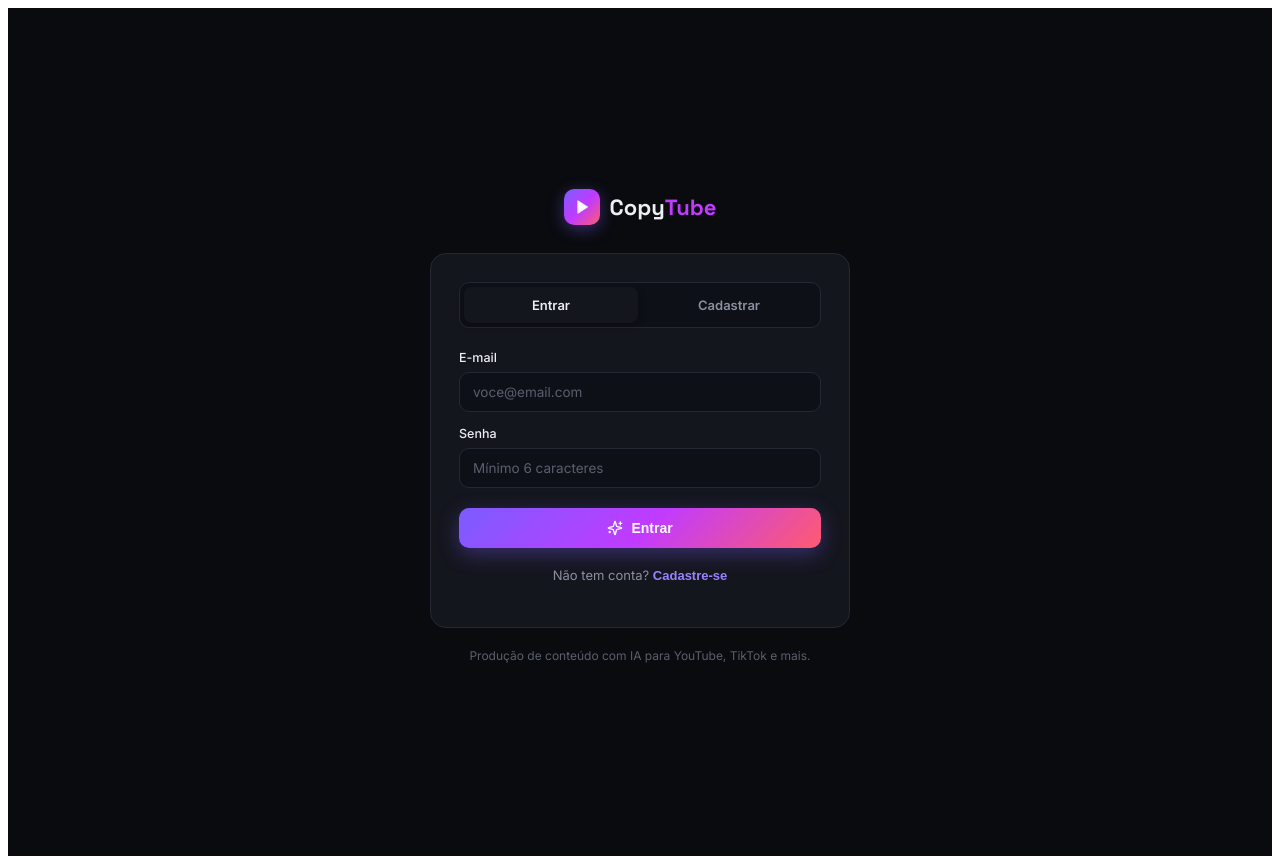
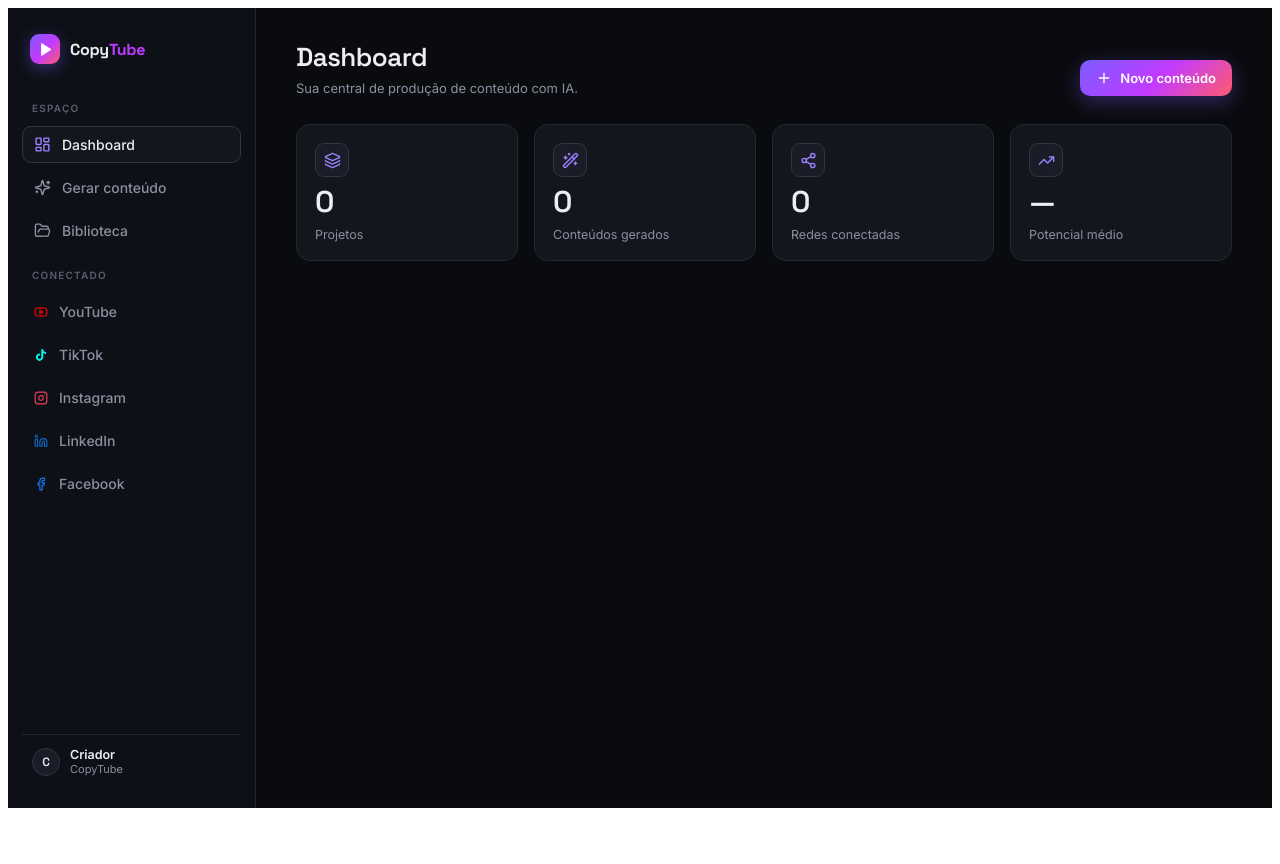
Before and after one commit to abarakus11/copytube, a React (Vite) app: page / in a window 1280 px wide. After the commit the page ends 816 px from the top, so only its background shows below. Built offline with nearby package versions, Linux system fonts and the light colour scheme.

Commit message:
Atualizacao automatica CopyTube - 2026-06-16 18:20

```diff
--- a/src/App.jsx
+++ b/src/App.jsx
@@ -1,22 +1,5 @@
-import { useState } from "react";
-import { getSession, logout } from "./auth.js";
-import AuthPage from "./AuthPage.jsx";
 import CopyTube from "./CopyTube.jsx";
 
 export default function App() {
-  const [session, setSession] = useState(getSession);
-
-  if (!session) {
-    return <AuthPage onAuth={() => setSession(getSession())} />;
-  }
-
-  return (
-    <CopyTube
-      user={session}
-      onLogout={() => {
-        logout();
-        setSession(null);
-      }}
-    />
-  );
+  return <CopyTube />;
 }
--- a/src/AuthPage.jsx
+++ /dev/null
@@ -1,142 +0,0 @@
-import { useState } from "react";
-import { Play, Sparkles, Loader2, AlertTriangle } from "lucide-react";
-import { login, register } from "./auth.js";
-
-const AUTH_STYLE = `
-@import url('https://fonts.googleapis.com/css2?family=Space+Grotesk:wght@400;500;600;700&family=Inter:wght@400;450;500;600&display=swap');
-.ct-auth-root{
-  --bg:#0A0B0F;--surface:#14161E;--border:#242834;--border2:#30353F;
-  --text:#ECEEF3;--muted:#8A90A0;--faint:#5A5F6E;
-  --violet:#7B5CFF;--mag:#C13BFF;--coral:#FF5B6E;--green:#2ed573;
-  --grad:linear-gradient(135deg,#7B5CFF 0%,#C13BFF 52%,#FF5B6E 100%);
-  --disp:'Space Grotesk',sans-serif;--body:'Inter',sans-serif;
-  min-height:100vh;background:var(--bg);color:var(--text);font-family:var(--body);
-  display:grid;place-items:center;padding:24px;
-}
-.ct-auth-root *{box-sizing:border-box}
-.ct-auth-wrap{width:100%;max-width:420px}
-.ct-auth-brand{display:flex;align-items:center;gap:10px;justify-content:center;margin-bottom:28px}
-.ct-auth-mark{width:36px;height:36px;border-radius:10px;background:var(--grad);display:grid;place-items:center;box-shadow:0 4px 16px rgba(123,92,255,.4)}
-.ct-auth-brand b{font-family:var(--disp);font-size:22px;font-weight:700}
-.ct-auth-brand span{color:var(--mag)}
-.ct-auth-card{background:var(--surface);border:1px solid var(--border);border-radius:16px;padding:28px}
-.ct-auth-tabs{display:flex;gap:4px;background:#0E1017;border:1px solid var(--border);border-radius:10px;padding:4px;margin-bottom:22px}
-.ct-auth-tab{flex:1;text-align:center;padding:10px;border-radius:8px;font-size:13px;font-weight:600;color:var(--muted);cursor:pointer;transition:.15s}
-.ct-auth-tab.on{color:var(--text);background:var(--surface);box-shadow:0 2px 8px rgba(0,0,0,.25)}
-.ct-auth-field{display:flex;flex-direction:column;gap:7px;margin-bottom:14px}
-.ct-auth-field label{font-size:12.5px;font-weight:500;color:var(--text)}
-.ct-auth-input{background:#0E1017;border:1px solid var(--border);border-radius:10px;padding:11px 13px;color:var(--text);font-family:var(--body);font-size:13.5px;width:100%;transition:.15s}
-.ct-auth-input:focus{outline:none;border-color:var(--violet);box-shadow:0 0 0 3px rgba(123,92,255,.15)}
-.ct-auth-input::placeholder{color:var(--faint)}
-.ct-auth-btn{width:100%;display:inline-flex;align-items:center;justify-content:center;gap:8px;padding:12px;border-radius:10px;font-weight:600;font-size:14px;cursor:pointer;border:none;background:var(--grad);color:#fff;box-shadow:0 6px 20px rgba(123,92,255,.35);margin-top:6px}
-.ct-auth-btn:disabled{opacity:.55;cursor:not-allowed}
-.ct-auth-err{display:flex;align-items:center;gap:8px;padding:10px 12px;border-radius:10px;background:rgba(255,91,110,.1);border:1px solid rgba(255,91,110,.3);color:#ffb3bc;font-size:13px;margin-bottom:14px}
-.ct-auth-sub{text-align:center;color:var(--muted);font-size:13px;margin-top:18px;line-height:1.5}
-.ct-auth-sub button{background:none;border:none;color:var(--violet2,#9A82FF);font-weight:600;cursor:pointer;padding:0;font-size:13px}
-.ct-auth-hint{text-align:center;color:var(--faint);font-size:12px;margin-top:20px}
-`;
-
-export default function AuthPage({ onAuth }) {
-  const [mode, setMode] = useState("login");
-  const [name, setName] = useState("");
-  const [email, setEmail] = useState("");
-  const [password, setPassword] = useState("");
-  const [confirm, setConfirm] = useState("");
-  const [error, setError] = useState("");
-  const [loading, setLoading] = useState(false);
-
-  const switchMode = (next) => {
-    setMode(next);
-    setError("");
-    setConfirm("");
-  };
-
-  const submit = async (e) => {
-    e.preventDefault();
-    setError("");
-    setLoading(true);
-    try {
-      if (mode === "signup") {
-        if (password !== confirm) throw new Error("As senhas não coincidem");
-        await register({ name, email, password });
-      } else {
-        await login({ email, password });
-      }
-      onAuth();
-    } catch (err) {
-      setError(err.message || "Não foi possível continuar");
-    } finally {
-      setLoading(false);
-    }
-  };
-
-  return (
-    <div className="ct-auth-root">
-      <style>{AUTH_STYLE}</style>
-      <div className="ct-auth-wrap">
-        <div className="ct-auth-brand">
-          <div className="ct-auth-mark"><Play size={16} fill="#fff" /></div>
-          <b>Copy<span>Tube</span></b>
-        </div>
-
-        <div className="ct-auth-card">
-          <div className="ct-auth-tabs">
-            <div className={`ct-auth-tab ${mode === "login" ? "on" : ""}`} onClick={() => switchMode("login")}>
-              Entrar
-            </div>
-            <div className={`ct-auth-tab ${mode === "signup" ? "on" : ""}`} onClick={() => switchMode("signup")}>
-              Cadastrar
-            </div>
-          </div>
-
-          <form onSubmit={submit}>
-            {error && (
-              <div className="ct-auth-err">
-                <AlertTriangle size={15} /> {error}
-              </div>
-            )}
-
-            {mode === "signup" && (
-              <div className="ct-auth-field">
-                <label>Nome</label>
-                <input className="ct-auth-input" value={name} onChange={(e) => setName(e.target.value)} placeholder="Seu nome" required />
-              </div>
-            )}
-
-            <div className="ct-auth-field">
-              <label>E-mail</label>
-              <input className="ct-auth-input" type="email" value={email} onChange={(e) => setEmail(e.target.value)} placeholder="voce@email.com" required />
-            </div>
-
-            <div className="ct-auth-field">
-              <label>Senha</label>
-              <input className="ct-auth-input" type="password" value={password} onChange={(e) => setPassword(e.target.value)} placeholder="Mínimo 6 caracteres" required minLength={6} />
-            </div>
-
-            {mode === "signup" && (
-              <div className="ct-auth-field">
-                <label>Confirmar senha</label>
-                <input className="ct-auth-input" type="password" value={confirm} onChange={(e) => setConfirm(e.target.value)} placeholder="Repita a senha" required minLength={6} />
-              </div>
-            )}
-
-            <button className="ct-auth-btn" type="submit" disabled={loading}>
-              {loading ? <Loader2 size={16} className="ct-spin" style={{ animation: "spin 1s linear infinite" }} /> : <Sparkles size={16} />}
-              {mode === "login" ? "Entrar" : "Criar conta"}
-            </button>
-          </form>
-
-          <p className="ct-auth-sub">
-            {mode === "login" ? (
-              <>Não tem conta? <button type="button" onClick={() => switchMode("signup")}>Cadastre-se</button></>
-            ) : (
-              <>Já tem conta? <button type="button" onClick={() => switchMode("login")}>Fazer login</button></>
-            )}
-          </p>
-        </div>
-
-        <p className="ct-auth-hint">Produção de conteúdo com IA para YouTube, TikTok e mais.</p>
-      </div>
-    </div>
-  );
-}
--- a/src/CopyTube.jsx
+++ b/src/CopyTube.jsx
@@ -3,10 +3,9 @@ import {
   LayoutDashboard, Sparkles, FolderOpen, Play, Hash, FileText, Type,
   Share2, Copy, Download, Trash2, Plus, Loader2, Check, X, Clock,
   Target, Users, Gamepad2, Tag, TrendingUp, MousePointerClick, Radio,
-  ChevronRight, Layers, Wand2, AlertTriangle, LogOut,
+  ChevronRight, Layers, Wand2, AlertTriangle,
   Youtube, Instagram, Linkedin, Facebook
 } from "lucide-react";
-import { projectsKey } from "./auth.js";
 
 /* ------------------------------------------------------------------ */
 /*  Theme                                                             */
@@ -189,9 +188,11 @@ function PlatIcon({ id, size = 16, className = "" }) {
   );
 }
 
-function loadProjects(userId) {
+const STORAGE_KEY = "copytube-projects";
+
+function loadProjects() {
   try {
-    const raw = localStorage.getItem(projectsKey(userId));
+    const raw = localStorage.getItem(STORAGE_KEY);
     return raw ? JSON.parse(raw) : [];
   } catch {
     return [];
@@ -578,16 +579,16 @@ function download(name, text) {
 /* ------------------------------------------------------------------ */
 /*  App                                                               */
 /* ------------------------------------------------------------------ */
-export default function CopyTube({ user, onLogout }) {
+export default function CopyTube() {
   const [view, setView] = useState("dashboard");
-  const [projects, setProjects] = useState(() => loadProjects(user.id));
+  const [projects, setProjects] = useState(loadProjects);
   const [activeId, setActiveId] = useState(null);
   const [toast, setToast] = useState("");
   const toastT = useRef(null);
 
   useEffect(() => {
-    localStorage.setItem(projectsKey(user.id), JSON.stringify(projects));
-  }, [projects, user.id]);
+    localStorage.setItem(STORAGE_KEY, JSON.stringify(projects));
+  }, [projects]);
 
   const ping = (msg) => {
     setToast(msg);
@@ -639,14 +640,11 @@ export default function CopyTube({ user, onLogout }) {
             </div>
           ))}
           <div className="ct-side-foot">
-            <div className="ct-avatar">{(user.name || "C").charAt(0).toUpperCase()}</div>
+            <div className="ct-avatar">C</div>
             <div className="ct-usermeta">
-              <b>{user.name}</b>
-              <small>{user.email}</small>
+              <b>Criador</b>
+              <small>CopyTube</small>
             </div>
-            <button className="ct-icobtn" type="button" onClick={onLogout} title="Sair">
-              <LogOut size={15} />
-            </button>
           </div>
         </aside>
 
--- a/src/auth.js
+++ /dev/null
@@ -1,72 +0,0 @@
-const USERS_KEY = "copytube-users";
-const SESSION_KEY = "copytube-session";
-
-async function hashPassword(password) {
-  const buf = await crypto.subtle.digest("SHA-256", new TextEncoder().encode(password));
-  return Array.from(new Uint8Array(buf))
-    .map((b) => b.toString(16).padStart(2, "0"))
-    .join("");
-}
-
-function loadUsers() {
-  try {
-    return JSON.parse(localStorage.getItem(USERS_KEY) || "[]");
-  } catch {
-    return [];
-  }
-}
-
-function saveUsers(users) {
-  localStorage.setItem(USERS_KEY, JSON.stringify(users));
-}
-
-export function getSession() {
-  try {
-    const raw = localStorage.getItem(SESSION_KEY);
-    return raw ? JSON.parse(raw) : null;
-  } catch {
-    return null;
-  }
-}
-
-export async function register({ name, email, password }) {
-  const users = loadUsers();
-  const mail = email.trim().toLowerCase();
-  if (!name.trim()) throw new Error("Informe seu nome");
-  if (!mail.includes("@")) throw new Error("E-mail inválido");
-  if (password.length < 6) throw new Error("Senha deve ter pelo menos 6 caracteres");
-  if (users.some((u) => u.email === mail)) throw new Error("E-mail já cadastrado");
-
-  const user = {
-    id: "u" + Date.now(),
-    name: name.trim(),
-    email: mail,
-    passwordHash: await hashPassword(password),
-    createdAt: Date.now(),
-  };
-  users.push(user);
-  saveUsers(users);
-
-  const session = { id: user.id, name: user.name, email: user.email };
-  localStorage.setItem(SESSION_KEY, JSON.stringify(session));
-  return session;
-}
-
-export async function login({ email, password }) {
-  const mail = email.trim().toLowerCase();
-  const hash = await hashPassword(password);
-  const user = loadUsers().find((u) => u.email === mail && u.passwordHash === hash);
-  if (!user) throw new Error("E-mail ou senha incorretos");
-
-  const session = { id: user.id, name: user.name, email: user.email };
-  localStorage.setItem(SESSION_KEY, JSON.stringify(session));
-  return session;
-}
-
-export function logout() {
-  localStorage.removeItem(SESSION_KEY);
-}
-
-export function projectsKey(userId) {
-  return `copytube-projects-${userId}`;
-}
```
